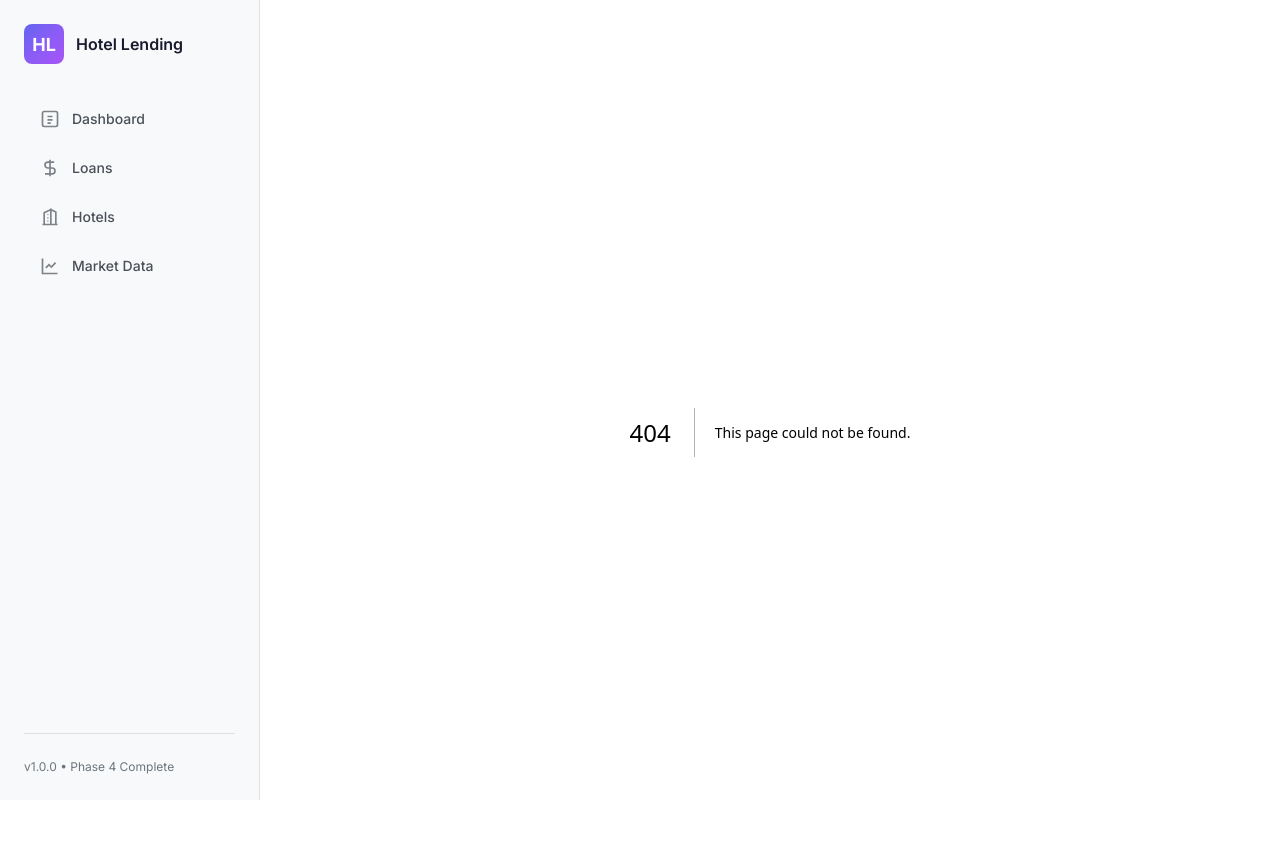
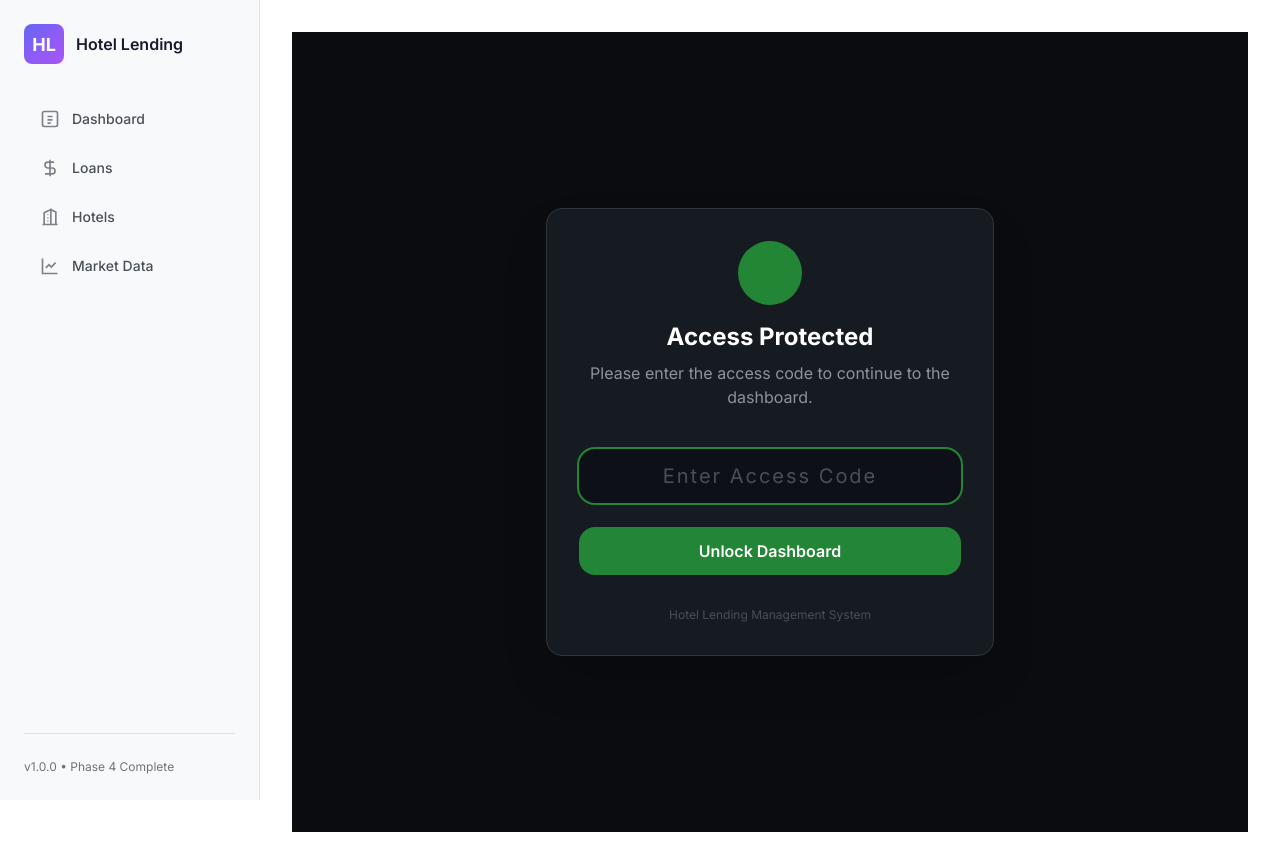
Before and after one commit to sambuildsapp/HotelLendingDashboard, a Next.js app: page /access-code in a window 1280 px wide. Before the commit this address had no page. Built offline with nearby package versions, Linux system fonts and the light colour scheme.

Commit message:
feat: implement access code protection with edge middleware

```diff
--- /dev/null
+++ b/src/app/access-code/page.tsx
@@ -0,0 +1,99 @@
+'use client';
+
+import { useState } from 'react';
+import { useRouter, useSearchParams } from 'next/navigation';
+
+export default function AccessCodePage() {
+    const [code, setCode] = useState('');
+    const [error, setError] = useState('');
+    const [loading, setLoading] = useState(false);
+    const router = useRouter();
+    const searchParams = useSearchParams();
+    const callbackUrl = searchParams.get('callbackUrl') || '/';
+
+    const handleSubmit = async (e: React.FormEvent) => {
+        e.preventDefault();
+        setLoading(true);
+        setError('');
+
+        try {
+            const response = await fetch('/api/verify-code', {
+                method: 'POST',
+                headers: {
+                    'Content-Type': 'application/json',
+                },
+                body: JSON.stringify({ code }),
+            });
+
+            const data = await response.json();
+
+            if (data.success) {
+                router.push(callbackUrl);
+                router.refresh();
+            } else {
+                setError(data.message || 'Incorrect access code');
+            }
+        } catch (err) {
+            setError('An error occurred. Please try again.');
+        } finally {
+            setLoading(false);
+        }
+    };
+
+    return (
+        <div className="min-h-screen flex items-center justify-center bg-[#0a0c10] p-4">
+            <div className="w-full max-w-md bg-[#161b22] border border-[#30363d] rounded-2xl p-8 shadow-2xl">
+                <div className="text-center mb-10">
+                    <div className="inline-flex items-center justify-center w-16 h-16 bg-[#238636] bg-opacity-10 text-[#238636] rounded-full mb-4">
+                        <svg xmlns="http://www.w3.org/2000/svg" className="h-8 w-8" fill="none" viewBox="0 0 24 24" stroke="currentColor">
+                            <path strokeLinecap="round" strokeLinejoin="round" strokeWidth={2} d="M12 15v2m-6 4h12a2 2 0 002-2v-6a2 2 0 00-2-2H6a2 2 0 00-2 2v6a2 2 0 002 2zm10-10V7a4 4 0 00-8 0v4h8z" />
+                        </svg>
+                    </div>
+                    <h1 className="text-2xl font-bold text-white mb-2">Access Protected</h1>
+                    <p className="text-[#8b949e]">Please enter the access code to continue to the dashboard.</p>
+                </div>
+
+                <form onSubmit={handleSubmit} className="space-y-6">
+                    <div>
+                        <input
+                            type="password"
+                            placeholder="Enter Access Code"
+                            value={code}
+                            onChange={(e) => setCode(e.target.value)}
+                            className="w-full bg-[#0d1117] border border-[#30363d] text-white rounded-xl py-3 px-4 focus:ring-2 focus:ring-[#238636] focus:border-transparent outline-none transition-all placeholder:text-[#484f58] text-center text-xl tracking-widest"
+                            autoFocus
+                            required
+                        />
+                    </div>
+
+                    {error && (
+                        <div className="bg-red-500/10 border border-red-500/20 text-red-400 text-sm py-2 px-3 rounded-lg text-center">
+                            {error}
+                        </div>
+                    )}
+
+                    <button
+                        type="submit"
+                        disabled={loading}
+                        className="w-full bg-[#238636] hover:bg-[#2ea043] text-white font-semibold py-3 px-4 rounded-xl transition-colors disabled:opacity-50 disabled:cursor-not-allowed flex items-center justify-center gap-2"
+                    >
+                        {loading ? (
+                            <>
+                                <div className="w-5 h-5 border-2 border-white/30 border-t-white rounded-full animate-spin"></div>
+                                Verifying...
+                            </>
+                        ) : (
+                            'Unlock Dashboard'
+                        )}
+                    </button>
+                </form>
+
+                <div className="mt-8 text-center">
+                    <p className="text-[#484f58] text-xs">
+                        Hotel Lending Management System
+                    </p>
+                </div>
+            </div>
+        </div>
+    );
+}
--- /dev/null
+++ b/src/app/api/verify-code/route.ts
@@ -0,0 +1,33 @@
+import { NextRequest, NextResponse } from 'next/server';
+
+export async function POST(request: NextRequest) {
+    try {
+        const { code } = await request.json();
+        const secretCode = process.env.APP_ACCESS_CODE || '1234';
+
+        if (code === secretCode) {
+            const response = NextResponse.json({ success: true });
+
+            // Set a secure cookie that expires in 30 days
+            response.cookies.set('auth_access', 'true', {
+                httpOnly: true,
+                secure: process.env.NODE_ENV === 'production',
+                sameSite: 'lax',
+                maxAge: 60 * 60 * 24 * 30, // 30 days
+                path: '/',
+            });
+
+            return response;
+        }
+
+        return NextResponse.json(
+            { success: false, message: 'Invalid access code' },
+            { status: 401 }
+        );
+    } catch (error) {
+        return NextResponse.json(
+            { success: false, message: 'Internal server error' },
+            { status: 500 }
+        );
+    }
+}
--- /dev/null
+++ b/src/middleware.ts
@@ -0,0 +1,48 @@
+import { NextResponse } from 'next/server';
+import type { NextRequest } from 'next/request';
+
+export function middleware(request: NextRequest) {
+    const { pathname } = request.nextUrl;
+
+    // Paths that should be accessible without an access code
+    const publicPaths = [
+        '/access-code',
+        '/api/verify-code',
+        '/_next',
+        '/favicon.ico',
+    ];
+
+    // Check if the path is public or a static asset
+    const isPublicPath = publicPaths.some(path => pathname.startsWith(path));
+    const isStaticAsset = pathname.includes('.');
+
+    if (isPublicPath || isStaticAsset) {
+        return NextResponse.next();
+    }
+
+    // Check for the access cookie
+    const authAccess = request.cookies.get('auth_access');
+
+    if (!authAccess) {
+        const url = request.nextUrl.clone();
+        url.pathname = '/access-code';
+        // Store the intended destination to redirect back after verification
+        url.searchParams.set('callbackUrl', pathname);
+        return NextResponse.redirect(url);
+    }
+
+    return NextResponse.next();
+}
+
+export const config = {
+    matcher: [
+        /*
+         * Match all request paths except for the ones starting with:
+         * - api (API routes)
+         * - _next/static (static files)
+         * - _next/image (image optimization files)
+         * - favicon.ico (favicon file)
+         */
+        '/((?!api|_next/static|_next/image|favicon.ico).*)',
+    ],
+};
```
